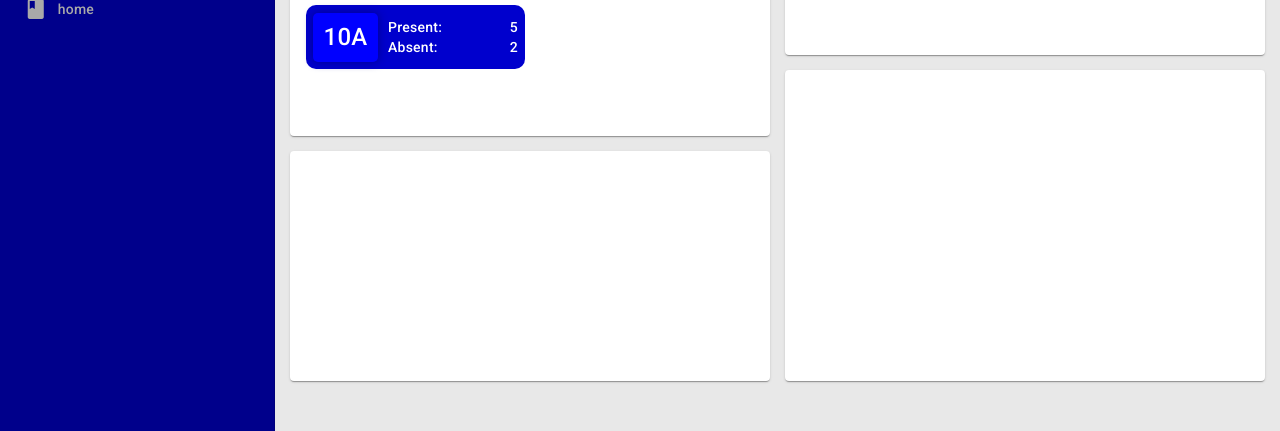
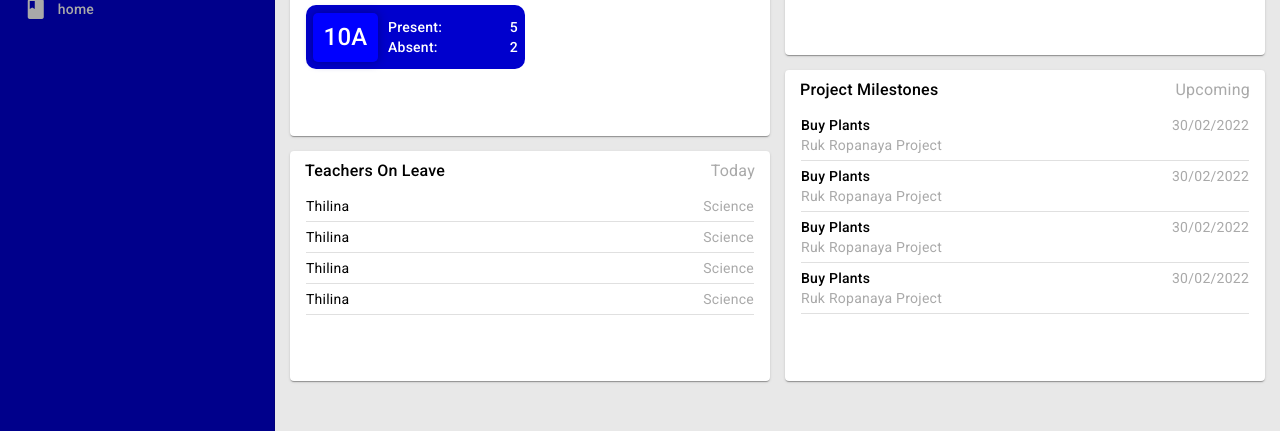
Before and after one commit to codingPentagon/ZoneEd, an Angular app in the folder frontend/: page /prin/1 in a window 1280 px wide. Shown: the part 336-767 px from the top of the page. Built offline with nearby package versions, Linux system fonts and the light colour scheme.

Commit message:
finished layout of principal dashboard

```diff
--- a/frontend/src/app/base/dash-prin/dash-prin.component.css
+++ b/frontend/src/app/base/dash-prin/dash-prin.component.css
@@ -16,11 +16,11 @@
 }
 
 .on-leave{
-  grid-row: span 8;
+  grid-row: span 6;
 }
 
 .milestones{
-  grid-row: span 6;
+  grid-row: span 8;
 }
 
 .tile {
--- a/frontend/src/app/base/dash-prin/dash-prin.component.html
+++ b/frontend/src/app/base/dash-prin/dash-prin.component.html
@@ -26,14 +26,53 @@
         </div>
       </mat-card-content>
     </mat-card>
+
     <mat-card class="notice-board">
       notice
+<!--      notice component-->
     </mat-card>
+
+    <mat-card class="milestones">
+      <mat-card-header>
+        <span class="heading heading-large">Project Milestones</span>
+        <span class="spacer"></span>
+        <span class="sub-heading heading-large">Upcoming</span>
+      </mat-card-header>
+      <mat-card-content>
+        <div *ngFor="let milestone of upcomingMilestones">
+          <div class="grid entry">
+            <div class="grid entry-left">
+              <span class="heading">Buy Plants</span>
+              <span class="sub-heading">Ruk Ropanaya Project</span>
+            </div>
+            <div class="entry-right">
+              <span class="sub-heading">30/02/2022</span>
+            </div>
+          </div>
+          <mat-divider></mat-divider>
+        </div>
+      </mat-card-content>
+    </mat-card>
+
     <mat-card class="on-leave">
-
-    </mat-card>
-    <mat-card class="milestones">
-
+      <mat-card-header>
+        <span class="heading heading-large">Teachers On Leave</span>
+        <span class="spacer"></span>
+        <span class="sub-heading heading-large">Today</span>
+      </mat-card-header>
+      <mat-card-content>
+        <div *ngFor="let teacher of teachersOnLeave">
+          <div class="grid entry">
+            <div class="entry-left">
+              Thilina
+            </div>
+            <div class="entry-right sub-heading">
+              Science
+            </div>
+          </div>
+          <mat-divider></mat-divider>
+        </div>
+      </mat-card-content>
     </mat-card>
   </div>
 </div>
--- a/frontend/src/app/base/dash-prin/dash-prin.component.ts
+++ b/frontend/src/app/base/dash-prin/dash-prin.component.ts
@@ -12,4 +12,6 @@ export class DashPrinComponent {
 
   userID: number = this.route.snapshot.params['userID'];
   classAttendance: any[] = [1,1,1,1,1,1,1];
+  teachersOnLeave:any[] = [1,1,1,1];
+  upcomingMilestones:any[] = [1,1,1,1]
 }
```
